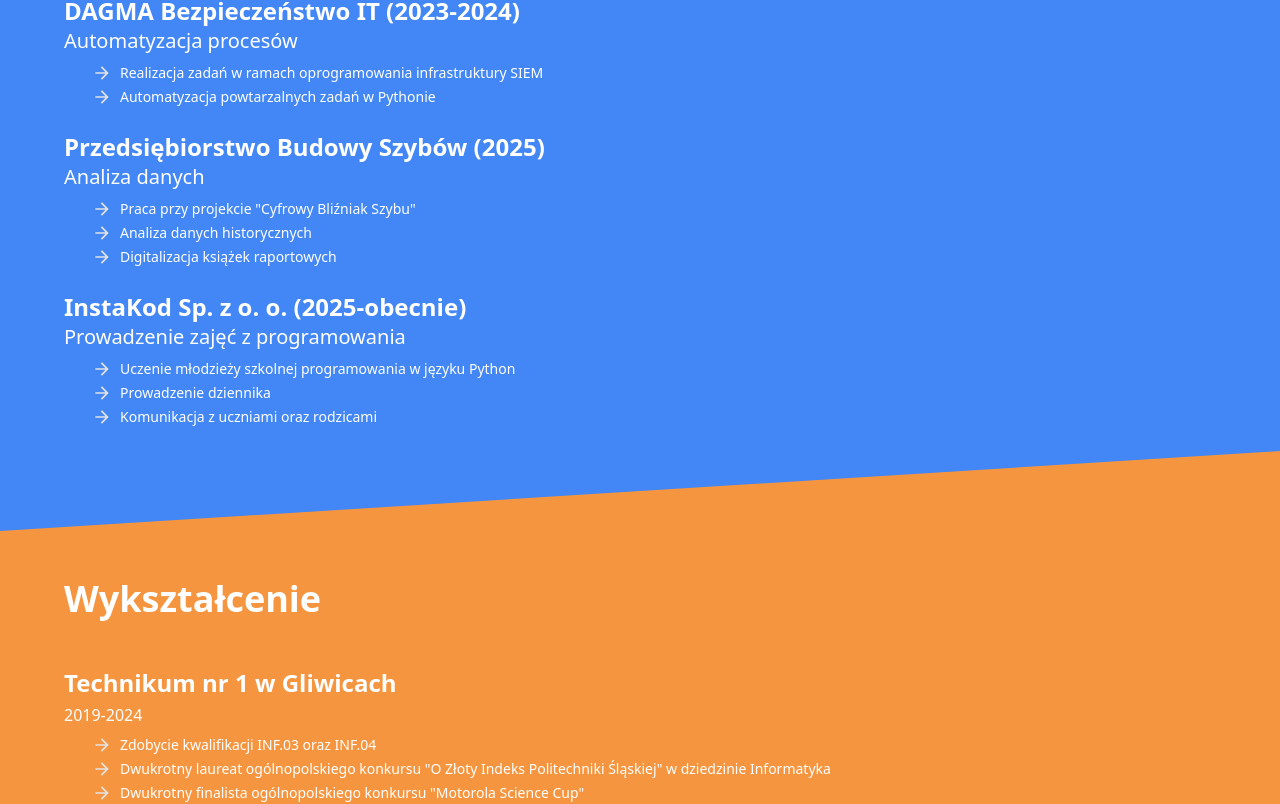
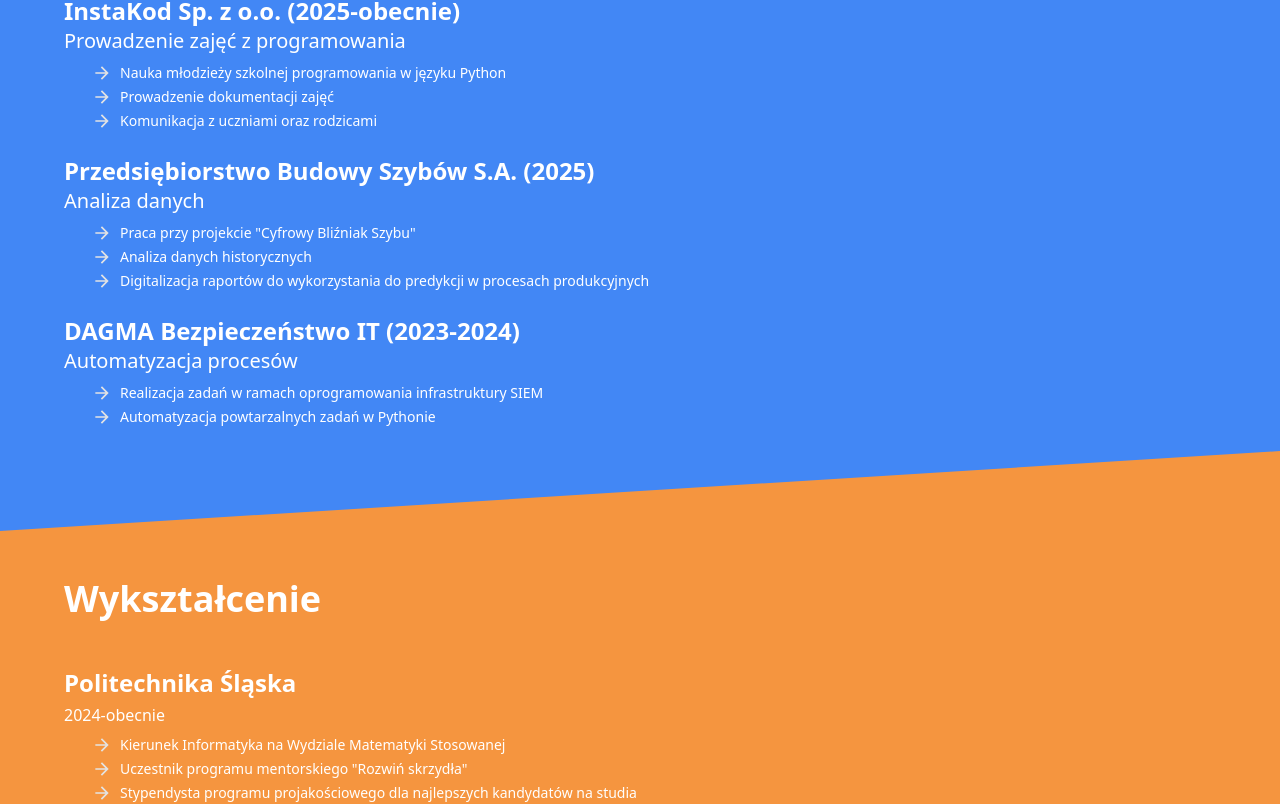
Before and after one commit to Pietrek14/cv-react, a React app: page / in a window 1280 px wide. Shown: the part 837-1641 px from the top of the page. Built offline with nearby package versions, Linux system fonts and the light colour scheme; the HTML template or start-up script is replaced by a standard one.

Commit message:
reordered some things

```diff
--- a/src/App.tsx
+++ b/src/App.tsx
@@ -32,6 +32,28 @@
 
   const employmentHistory = [
     {
+      title: "Prowadzenie zajęć z programowania",
+      employer: "InstaKod Sp. z o.o.",
+      startDate: "2025",
+      endDate: "obecnie",
+      responsibilities: [
+        "Nauka młodzieży szkolnej programowania w języku Python",
+        "Prowadzenie dokumentacji zajęć",
+        "Komunikacja z uczniami oraz rodzicami",
+      ]
+    },
+    {
+      title: "Analiza danych",
+      employer: "Przedsiębiorstwo Budowy Szybów S.A.",
+      startDate: "2025",
+      endDate: "2025",
+      responsibilities: [
+        "Praca przy projekcie \"Cyfrowy Bliźniak Szybu\"",
+        "Analiza danych historycznych",
+        "Digitalizacja raportów do wykorzystania do predykcji w procesach produkcyjnych",
+      ]
+    },
+    {
       title: "Automatyzacja procesów",
       employer: "DAGMA Bezpieczeństwo IT",
       startDate: "2023",
@@ -41,31 +63,19 @@
         "Automatyzacja powtarzalnych zadań w Pythonie",
       ]
     },
-    {
-      title: "Analiza danych",
-      employer: "Przedsiębiorstwo Budowy Szybów",
-      startDate: "2025",
-      endDate: "2025",
-      responsibilities: [
-        "Praca przy projekcie \"Cyfrowy Bliźniak Szybu\"",
-        "Analiza danych historycznych",
-        "Digitalizacja książek raportowych",
-      ]
-    },
-    {
-      title: "Prowadzenie zajęć z programowania",
-      employer: "InstaKod Sp. z o. o.",
-      startDate: "2025",
-      endDate: "obecnie",
-      responsibilities: [
-        "Uczenie młodzieży szkolnej programowania w języku Python",
-        "Prowadzenie dziennika",
-        "Komunikacja z uczniami oraz rodzicami",
-      ]
-    },
   ]
 
   const education = [
+    {
+      school: "Politechnika Śląska",
+      startDate: "2024",
+      endDate: "obecnie",
+      descriptors: [
+        "Kierunek Informatyka na Wydziale Matematyki Stosowanej",
+        "Uczestnik programu mentorskiego \"Rozwiń skrzydła\"",
+        "Stypendysta programu projakościowego dla najlepszych kandydatów na studia",
+      ]
+    },
     {
       school: "Technikum nr 1 w Gliwicach",
       startDate: "2019",
@@ -75,16 +85,6 @@
         "Dwukrotny laureat ogólnopolskiego konkursu \"O Złoty Indeks Politechniki Śląskiej\" w dziedzinie Informatyka",
         "Dwukrotny finalista ogólnopolskiego konkursu \"Motorola Science Cup\"",
         "Dwukrotny finalista ogólnopolskiego konkursu \"Mistrzostwa IT\"",
-      ]
-    },
-    {
-      school: "Politechnika Śląska",
-      startDate: "2024",
-      endDate: "obecnie",
-      descriptors: [
-        "Kierunek Informatyka na Wydziale Matematyki Stosowanej",
-        "Uczestnik programu mentorskiego \"Rozwiń skrzydła\"",
-        "Stypendysta programu projakościowego dla najlepszych kandydatów na studia",
       ]
     },
   ]
```
